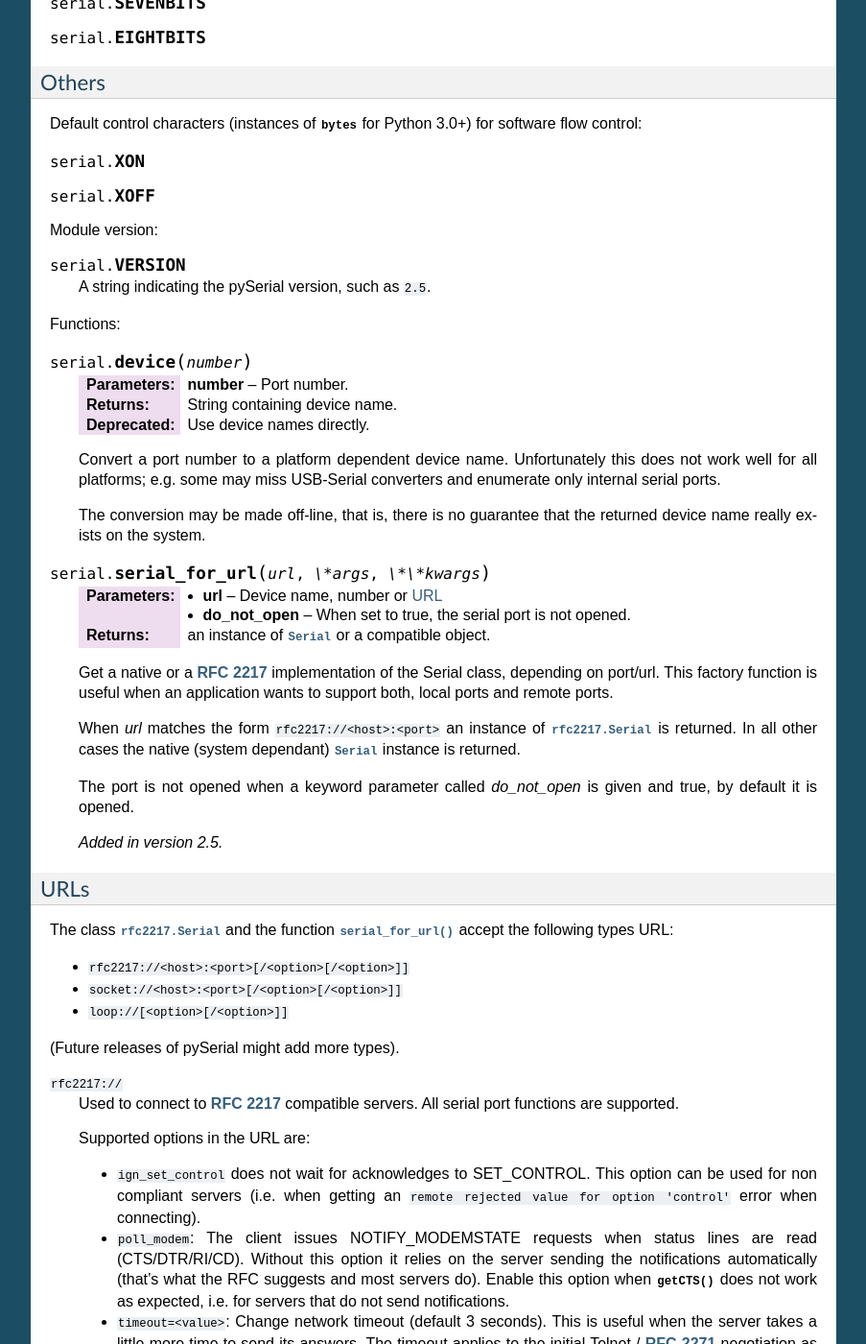
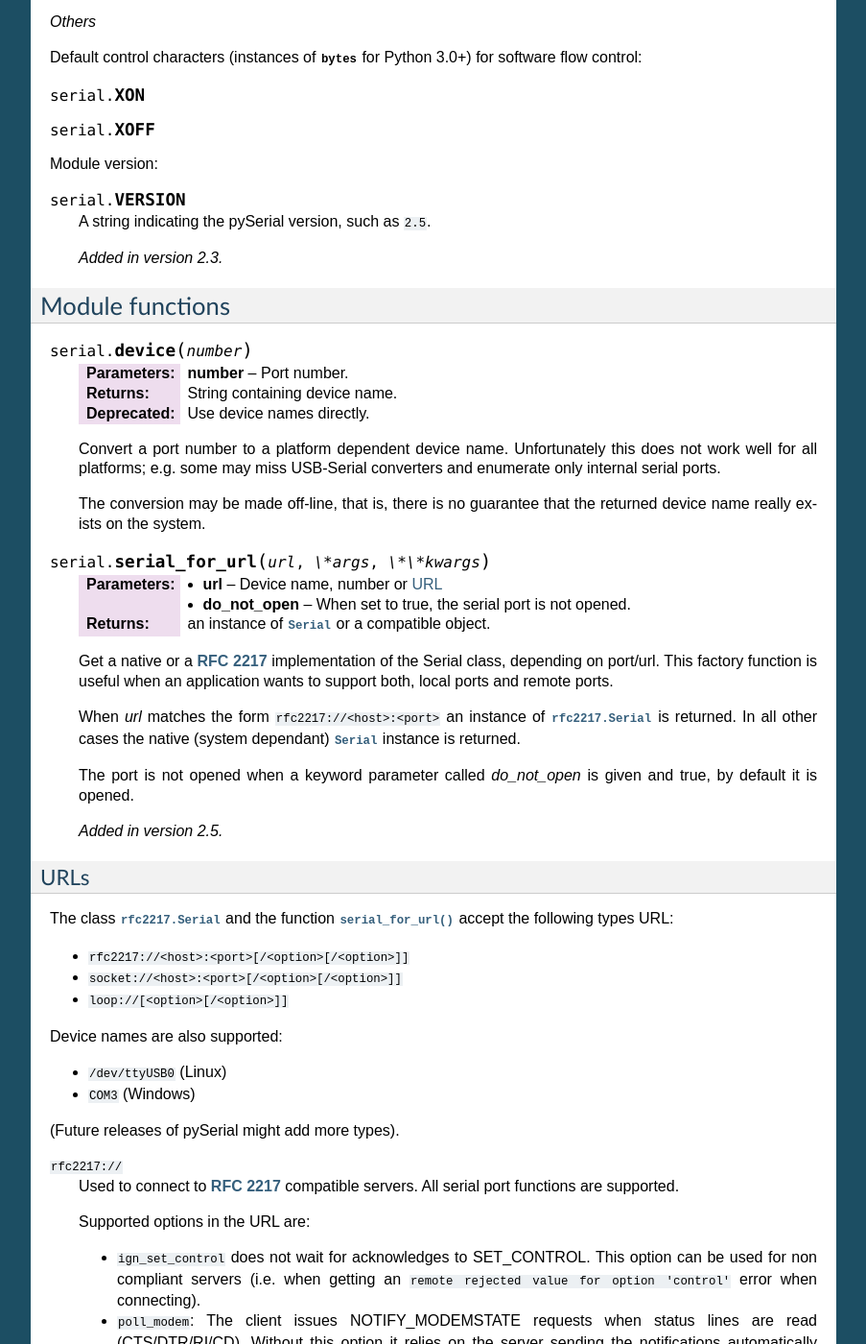
Before and after one commit to makerbot/pyserial, a Sphinx documentation site: the page built from pyserial/documentation/pyserial_api.rst, in a window 1280 px wide and 1400 px high, scrolled down 10550 px. Shown: the whole window at 96% size, without its empty margins (198-1101 px from the left). Built offline with Sphinx 7.4.7, drawn with Linux system fonts in a browser that asks for light colours; some of the changed text lies outside the part shown.

Commit message:
doc tweaks
git-svn-id: https://pyserial.svn.sourceforge.net/svnroot/pyserial/trunk@345 f19166aa-fa4f-0410-85c2-fa1106f25c8a

```diff
--- a/pyserial/documentation/pyserial_api.rst
+++ b/pyserial/documentation/pyserial_api.rst
@@ -27,12 +27,12 @@
 
         :param parity:
             Enable parity checking. Possible values:
-            :const:`PARITY_NONE` :const:`PARITY_EVEN` :const:`PARITY_ODD`
-            :const:`PARITY_MARK` :const:`PARITY_SPACE`
+            :const:`PARITY_NONE`, :const:`PARITY_EVEN`, :const:`PARITY_ODD`
+            :const:`PARITY_MARK`, :const:`PARITY_SPACE`
 
         :param stopbits:
             Number of stop bits. Possible values:
-            :const:`STOPBITS_ONE` :const:`STOPBITS_ONE_POINT_FIVE`
+            :const:`STOPBITS_ONE`, :const:`STOPBITS_ONE_POINT_FIVE`,
             :const:`STOPBITS_TWO`
 
         :param timeout:
@@ -653,29 +653,30 @@
 Constants
 =========
 
-Parity
-------
+*Parity*
+
 .. data:: PARITY_NONE
 .. data:: PARITY_EVEN
 .. data:: PARITY_ODD
 .. data:: PARITY_MARK
 .. data:: PARITY_SPACE
 
-Stop bits
----------
+*Stop bits*
+
 .. data:: STOPBITS_ONE
 .. data:: STOPBITS_ONE_POINT_FIVE
 .. data:: STOPBITS_TWO
 
-Byte size
----------
+*Byte size*
+
 .. data:: FIVEBITS
 .. data:: SIXBITS
 .. data:: SEVENBITS
 .. data:: EIGHTBITS
 
-Others
--------
+
+*Others*
+
 Default control characters (instances of :class:`bytes` for Python 3.0+) for
 software flow control:
 
@@ -688,7 +689,10 @@
 
     A string indicating the pySerial version, such as ``2.5``.
 
-Functions:
+    .. versionadded:: 2.3
+
+Module functions
+================
 
 .. function:: device(number)
 
@@ -723,6 +727,7 @@
 
     .. versionadded:: 2.5
 
+
 .. _URLs:
 
 URLs
@@ -733,6 +738,11 @@
 - ``rfc2217://<host>:<port>[/<option>[/<option>]]``
 - ``socket://<host>:<port>[/<option>[/<option>]]``
 - ``loop://[<option>[/<option>]]``
+
+Device names are also supported:
+
+- ``/dev/ttyUSB0`` (Linux)
+- ``COM3`` (Windows)
 
 (Future releases of pySerial might add more types).
 
```
